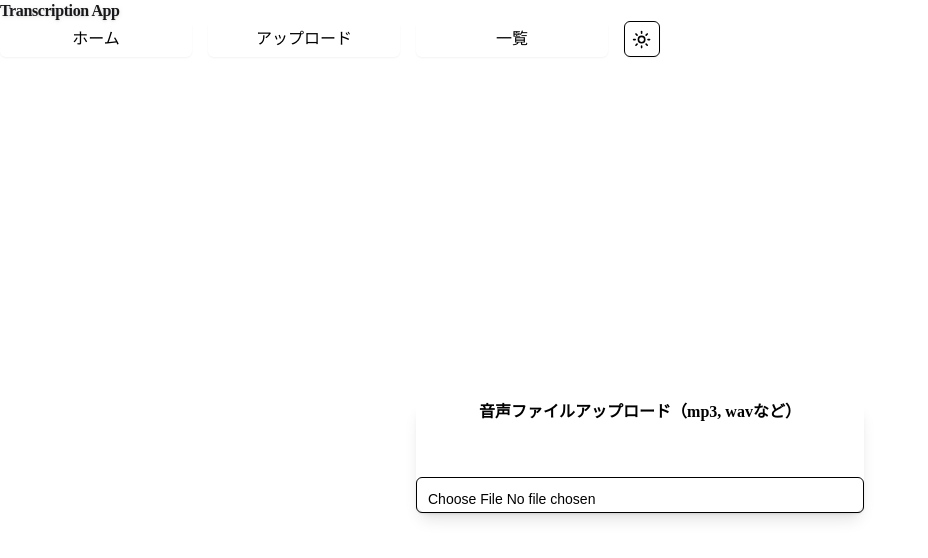
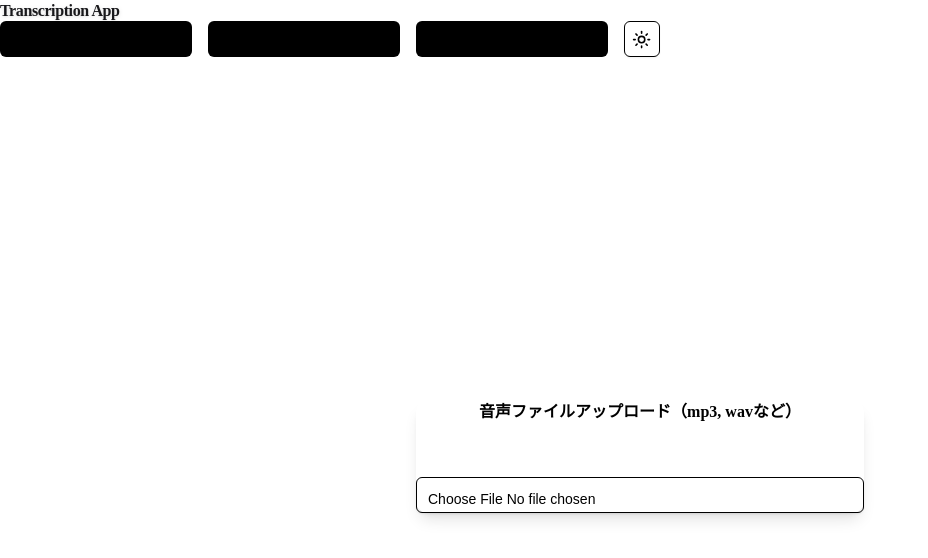
Before and after one commit to andmohiko/violet, a Next.js app in the folder apps/web/: page /upload in a window 1280 px wide. Shown: the top 558 px of the page, without its empty margins (0-928 px from the left). Built offline with nearby package versions, Linux system fonts and the light colour scheme; no server answers.

Commit message:
feat: shadcn/uiのボタンにvarient blackを追加

```diff
--- a/apps/web/src/app/upload/page.tsx
+++ b/apps/web/src/app/upload/page.tsx
@@ -72,7 +72,7 @@ const UploadPage = () => {
               <Button
                 onClick={handleUpload}
                 disabled={uploading}
-                variant="default"
+                variant="black"
                 className="w-full"
               >
                 {uploading ? 'アップロード中...' : 'アップロード'}
--- a/apps/web/src/components/Header.tsx
+++ b/apps/web/src/components/Header.tsx
@@ -9,13 +9,13 @@ export const Header = () => (
       </span>
     </div>
     <div className="flex items-center gap-4">
-      <Button asChild variant="default" className="w-48">
+      <Button asChild variant="black" className="w-48">
         <a href="/">ホーム</a>
       </Button>
-      <Button asChild variant="default" className="w-48">
+      <Button asChild variant="black" className="w-48">
         <a href="/upload">アップロード</a>
       </Button>
-      <Button asChild variant="default" className="w-48">
+      <Button asChild variant="black" className="w-48">
         <a href="/list">一覧</a>
       </Button>
 
--- a/apps/web/src/components/ui/button.tsx
+++ b/apps/web/src/components/ui/button.tsx
@@ -20,6 +20,7 @@ const buttonVariants = cva(
         ghost:
           'hover:bg-accent hover:text-accent-foreground dark:hover:bg-accent/50',
         link: 'text-primary underline-offset-4 hover:underline',
+        black: 'bg-black text-white hover:bg-black/80',
       },
       size: {
         default: 'h-9 px-4 py-2 has-[>svg]:px-3',
```
